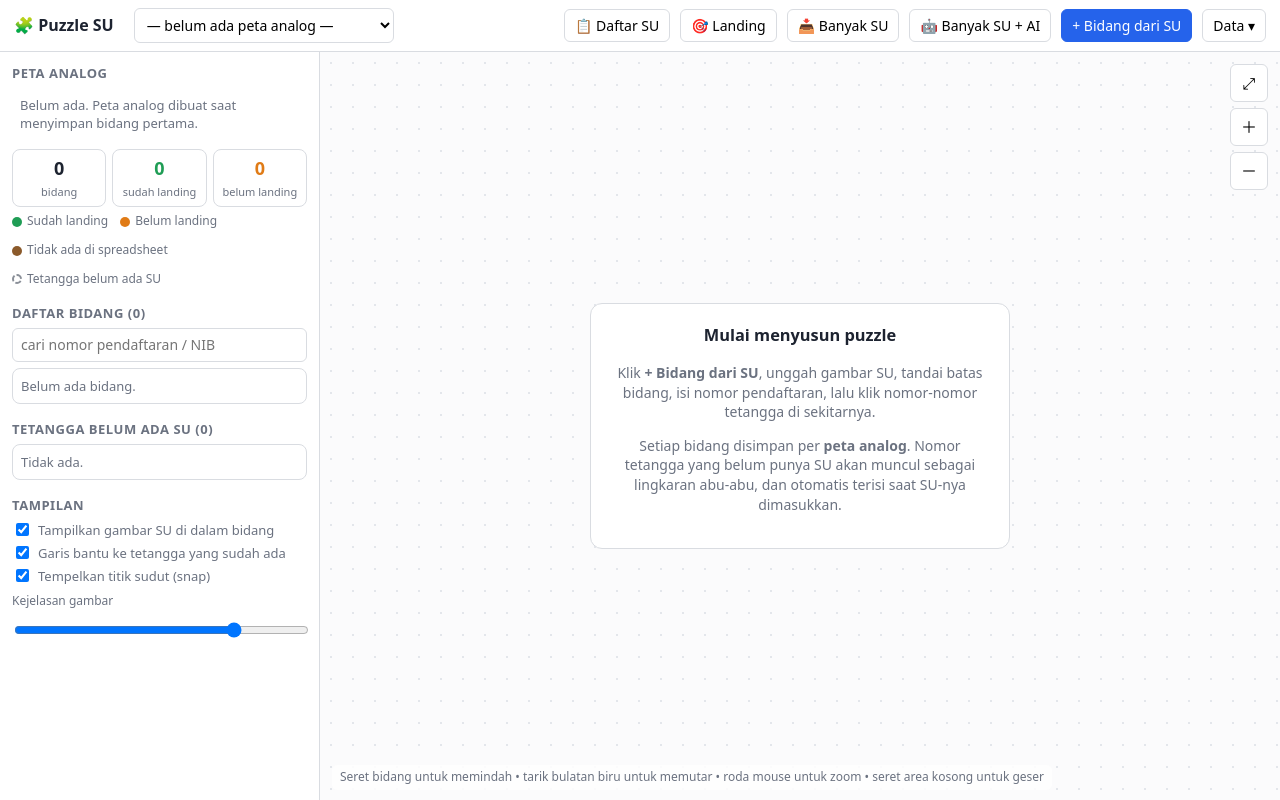
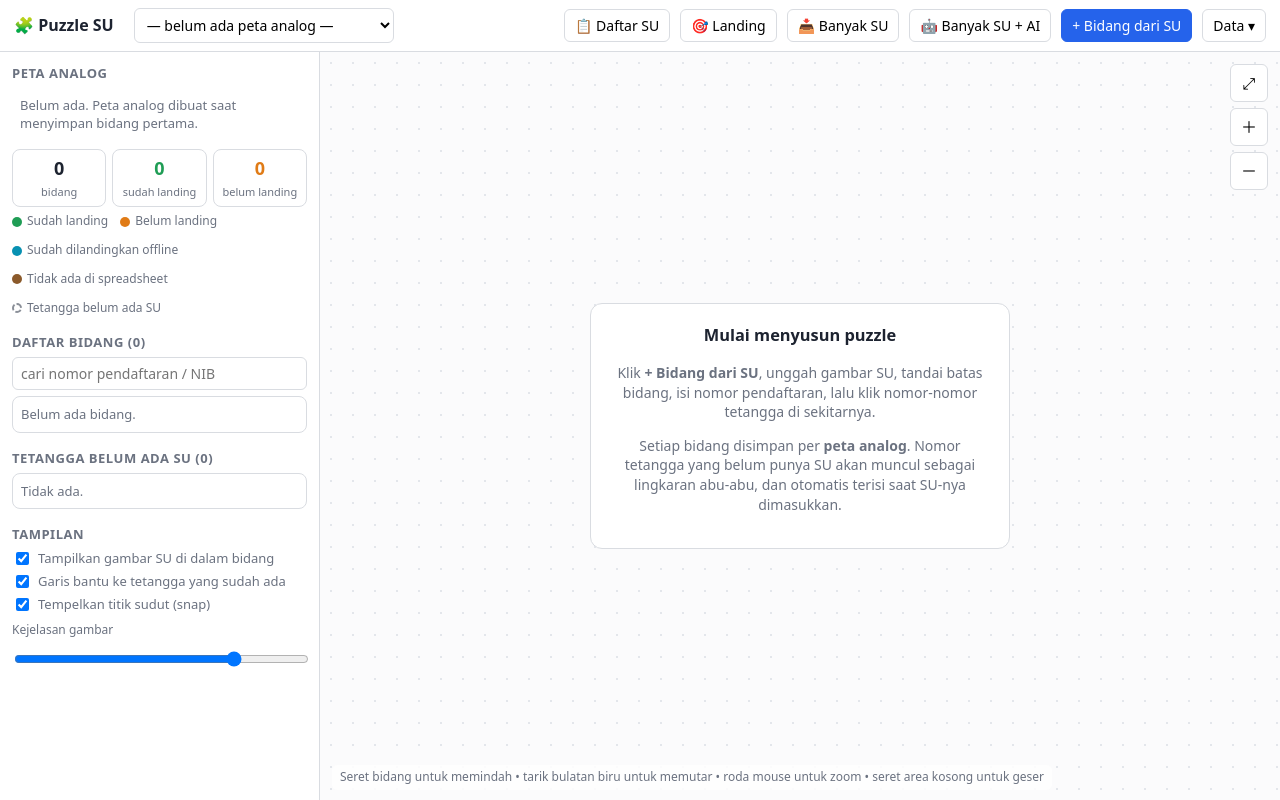
Before and after one commit to kanademonday/puzzle_su, a plain HTML site: page index.html in a window 1280 px wide. Drawn offline with Linux system fonts and the light colour scheme.

Commit message:
Tanda biru muda: belum landing tapi sudah dilandingkan offline
Co-Authored-By: Claude Opus 5.5 <noreply@anthropic.com>
Claude-Session: https://claude.ai/code/session_01CvCUZN29hc2KbTst8aXJ4T

```diff
--- a/index.html
+++ b/index.html
@@ -163,7 +163,8 @@ aside h3:first-child{margin-top:0}
       <label class="stb"><input type="radio" name="fSt" value="belum" checked><span>Belum landing</span></label>
       <label class="stl"><input type="radio" name="fSt" value="landing"><span>Sudah landing</span></label>
     </div>
-    <label class="chk" style="color:#8b5a2b;font-weight:600;margin-top:6px"><input type="checkbox" id="fTdk"> Tidak ada di daftar spreadsheet (tidak bisa dipakai)</label>
+    <label class="chk" style="color:#0891b2;font-weight:600;margin-top:6px"><input type="checkbox" id="fOff"> Sudah dilandingkan offline (sudah kuproses)</label>
+    <label class="chk" style="color:#8b5a2b;font-weight:600"><input type="checkbox" id="fTdk"> Tidak ada di daftar spreadsheet (tidak bisa dipakai)</label>
     <label>Luas (m²) – dipakai agar ukuran puzzle sebanding</label>
     <input id="fLuas" type="number" min="0" step="any" placeholder="dari BT/SU">
     <div class="row">
@@ -241,10 +242,12 @@ const $=s=>document.querySelector(s);
 const uid=()=>Date.now().toString(36)+Math.random().toString(36).slice(2,7);
 const norm=n=>String(n||'').toUpperCase().replace(/\s+/g,'');
 const esc=s=>String(s??'').replace(/[&<>"']/g,c=>({'&':'&amp;','<':'&lt;','>':'&gt;','"':'&quot;',"'":'&#39;'}[c]));
-const COL={landing:'#1f9d55',belum:'#e07b16',kosong:'#8a8f98',sel:'#2563eb',kand:'#d6336c',kand2:'#7c3aed',kand3:'#1e3a8a',tdk:'#8b5a2b'};
+const COL={landing:'#1f9d55',belum:'#e07b16',kosong:'#8a8f98',sel:'#2563eb',kand:'#d6336c',kand2:'#7c3aed',kand3:'#1e3a8a',tdk:'#8b5a2b',off:'#0891b2'};
 // warna bidang: coklat = belum landing tapi tidak ada di daftar spreadsheet (tidak bisa dipakai)
-const wB=b=>b.tidakAda&&b.status!=='landing'?COL.tdk:COL[b.status];
-const stTeks=b=>b.status==='landing'?'sudah landing':b.tidakAda?'tidak ada di spreadsheet':'belum landing';
+// biru muda = belum landing di Bhumi tapi sudah dilandingkan/diproses offline
+const wB=b=>b.status==='landing'?COL.landing:b.offline?COL.off:b.tidakAda?COL.tdk:COL.belum;
+const khusus=b=>b.status!=='landing'&&(b.offline||b.tidakAda); // tidak dipudarkan di mode Landing
+const stTeks=b=>b.status==='landing'?'sudah landing':b.offline?'sudah dilandingkan offline':b.tidakAda?'tidak ada di spreadsheet':'belum landing';
 let toastT;function toast(m,ms=2800){const t=$('#toast');t.textContent=m;t.classList.add('show');clearTimeout(toastT);toastT=setTimeout(()=>t.classList.remove('show'),ms)}
 function arm(btn,fn,txt='Yakin? klik lagi'){ // konfirmasi 2x klik (tanpa confirm())
   if(btn.dataset.arm){delete btn.dataset.arm;btn.textContent=btn.dataset.o;fn();return}
@@ -385,7 +388,7 @@ function jarakBidang(A,B){const a=A.poly.map(q=>keDunia(A,q)),b=B.poly.map(q=>ke
 function hubung(a,b){if(jarakBidang(a,b)<=TOL_DEMPET)return 'dempet';
   if((a.tetangga||[]).some(t=>norm(t.no)===norm(b.no))||(b.tetangga||[]).some(t=>norm(t.no)===norm(a.no)))return 'su';return null}
 // tingkat 1: menempel bidang sudah landing • tingkat 2: menempel tingkat 1 • tingkat 3: menempel tingkat 2, dan semua yang menyambung terus darinya tetap tingkat 3
-function kandidatLanding(){const d=bidangAktif(),L=d.filter(b=>b.status==='landing'),B=d.filter(b=>b.status!=='landing'),hasil=[],lv1=[];
+function kandidatLanding(){const d=bidangAktif(),L=d.filter(b=>b.status==='landing'||b.offline),B=d.filter(b=>b.status!=='landing'&&!b.offline),hasil=[],lv1=[];
   const cek=(b,acuan,level)=>{const dempet=[],su=[];for(const l of acuan){const h=hubung(b,l);if(h==='dempet')dempet.push(l);else if(h==='su')su.push(l)}
     if(dempet.length||su.length){if(!b.tidakAda)hasil.push({b,dempet,su,level});return true}return false}; // coklat: tidak dipakai, tapi tetap penyambung
   B.forEach(b=>{if(cek(b,L,1))lv1.push(b)});const lv2=[];B.forEach(b=>{if(!lv1.includes(b)&&cek(b,lv1,2))lv2.push(b)});
@@ -413,7 +416,7 @@ function draw(){
   for(const b of urut){
     ctx.setTransform(DPR*v.z,0,0,DPR*v.z,DPR*v.x,DPR*v.y);
     ctx.save();ctx.translate(b.x,b.y);ctx.rotate(b.rot);ctx.scale(b.s,b.s);ctx.translate(-b.c[0],-b.c[1]);
-    const kd=kMap&&kMap.get(b),redup=kMap&&b.status!=='landing'&&!kd&&!b.tidakAda,warna=kd?wK(kd):wB(b);if(redup)ctx.globalAlpha=.2;if(b.tidakAda&&b.status!=='landing')ctx.setLineDash([6/(v.z*b.s),4/(v.z*b.s)]);
+    const kd=kMap&&kMap.get(b),redup=kMap&&b.status!=='landing'&&!kd&&!khusus(b),warna=kd?wK(kd):wB(b);if(redup)ctx.globalAlpha=.2;if(b.tidakAda&&!b.offline&&b.status!=='landing')ctx.setLineDash([6/(v.z*b.s),4/(v.z*b.s)]);
     pathPoly(ctx,b.poly);const im=S.opt.img?ambilGambar(b.img):null;
     if(im){ctx.save();ctx.clip();ctx.globalAlpha=S.opt.alpha*(redup?.2:1);ctx.drawImage(im,0,0);ctx.restore()}
     ctx.fillStyle=warna+(im?(kd?'40':'26'):'55');ctx.fill();
@@ -435,7 +438,7 @@ function draw(){
       ctx.strokeStyle='#f59e0b';ctx.lineWidth=2.5;k.titik.forEach(t=>{const a=w2s(t.w);ctx.beginPath();ctx.moveTo(a[0],a[1]);ctx.lineTo(s[0],s[1]);ctx.stroke();ctx.fillStyle='#f59e0b';ctx.beginPath();ctx.arc(a[0],a[1],5,0,7);ctx.fill()})}
     label(k.no,s[0],s[1],pilih?'#fff':'#4b5160',pilih?'#f59e0bf0':'#f1f2f4e6',pilih?13:11,pilih)});
   // nomor pendaftaran tiap bidang
-  for(const b of urut){const s=w2s([b.x,b.y]),kd=kMap&&kMap.get(b);if(kMap&&b.status!=='landing'&&!kd&&!b.tidakAda)ctx.globalAlpha=.35;
+  for(const b of urut){const s=w2s([b.x,b.y]),kd=kMap&&kMap.get(b);if(kMap&&b.status!=='landing'&&!kd&&!khusus(b))ctx.globalAlpha=.35;
     label(b.no,s[0],s[1],'#fff',(b===S.sel?COL.sel:kd?wK(kd):wB(b))+'f0',13);ctx.globalAlpha=1}
   // tetangga yang dicatat dari SU bidang terpilih (termasuk yang sudah didigitasi)
   if(S.sel&&daftar.includes(S.sel))(S.sel.tetangga||[]).forEach(t=>{const s=w2s(keDunia(S.sel,[t.x,t.y]));
@@ -499,10 +502,10 @@ function renderSide(pesan,kosong){
     if(d.length>1)h+=`<label class="chk"><input type="checkbox" id="oAuto" ${S.opt.autoSusun?'checked':''}> Susun ulang otomatis tiap ada bidang baru</label>`}
   else h+=`<div class="empty">Belum ada. Peta analog dibuat saat menyimpan bidang pertama.</div>`;
   h+=`<div class="stats"><div class="stat"><b>${d.length}</b><span>bidang</span></div><div class="stat"><b style="color:${COL.landing}">${nL}</b><span>sudah landing</span></div><div class="stat"><b style="color:${COL.belum}">${d.length-nL}</b><span>belum landing</span></div></div>`;
-  h+=`<div class="legend"><span><i class="dot" style="background:${COL.landing}"></i>Sudah landing</span><span><i class="dot" style="background:${COL.belum}"></i>Belum landing</span><span><i class="dot" style="background:${COL.tdk}"></i>Tidak ada di spreadsheet</span><span><i class="dot" style="border:2px dashed ${COL.kosong}"></i>Tetangga belum ada SU</span></div>`;
+  h+=`<div class="legend"><span><i class="dot" style="background:${COL.landing}"></i>Sudah landing</span><span><i class="dot" style="background:${COL.belum}"></i>Belum landing</span><span><i class="dot" style="background:${COL.off}"></i>Sudah dilandingkan offline</span><span><i class="dot" style="background:${COL.tdk}"></i>Tidak ada di spreadsheet</span><span><i class="dot" style="border:2px dashed ${COL.kosong}"></i>Tetangga belum ada SU</span></div>`;
   if(S.modeLanding){const k=kandidatLanding();
     const n1=k.filter(x=>x.level===1).length,n2=k.filter(x=>x.level===2).length,n3=k.length-n1-n2,wl=l=>l===1?COL.kand:l===2?COL.kand2:COL.kand3;
-    h+=`<h3>🎯 Kandidat landing (${k.length})</h3><div class="empty" style="padding:0 0 6px"><i class="dot" style="display:inline-block;background:${COL.kand}"></i> <b>Tingkat 1 (${n1})</b>: menempel langsung dengan bidang sudah landing.<br>
+    h+=`<h3>🎯 Kandidat landing (${k.length})</h3><div class="empty" style="padding:0 0 6px"><i class="dot" style="display:inline-block;background:${COL.kand}"></i> <b>Tingkat 1 (${n1})</b>: menempel langsung dengan bidang sudah landing atau sudah dilandingkan offline.<br>
       <i class="dot" style="display:inline-block;background:${COL.kand2}"></i> <b>Tingkat 2 (${n2})</b>: menempel dengan bidang tingkat 1.<br>
       <i class="dot" style="display:inline-block;background:${COL.kand3}"></i> <b>Tingkat 3 (${n3})</b>: menempel dengan bidang tingkat 2, dan semua yang menyambung terus darinya.<br><span style="font-size:11px">Menempel = berdempetan di puzzle, atau bertetangga menurut SU.</span></div>
     <div class="list">${k.length?k.map(x=>`<div class="it" data-id="${x.b.id}"><i class="dot" style="background:${wl(x.level)}"></i>${esc(x.b.no)}<small>${x.level>1?'T'+x.level+' lewat ':''}${x.dempet.length?'dempet: '+x.dempet.map(l=>esc(l.no)).join(', '):''}${x.su.length?(x.dempet.length?' • ':'')+'tetangga SU: '+x.su.map(l=>esc(l.no)).join(', '):''}</small></div>`).join(''):'<div class="empty">Belum ada. Tandai dulu bidang yang sudah landing.</div>'}</div>`}
@@ -527,7 +530,8 @@ function renderSide(pesan,kosong){
       return `<button class="chip" data-tn="${esc(norm(t.no))}" style="${gaya}" title="${o?(o.status==='landing'?'sudah didigitasi, sudah landing':'sudah didigitasi, belum landing'):'belum ada SU-nya'}">${esc(t.no)}</button>`}).join('')}</div>
       <div style="font-size:11px;color:var(--mut);margin-top:3px">hijau = sudah landing • oranye = belum landing • putus-putus = belum ada SU</div>`:'<div class="empty" style="padding:0">Tidak ada nomor tetangga tercatat.</div>'}
     <div class="radio" style="margin-top:8px"><label class="stb"><input type="radio" name="sSt" value="belum" ${b.status!=='landing'?'checked':''}><span>Belum landing</span></label><label class="stl"><input type="radio" name="sSt" value="landing" ${b.status==='landing'?'checked':''}><span>Sudah landing</span></label></div>
-    ${b.status!=='landing'?`<label class="chk" style="margin-top:6px;color:#8b5a2b;font-weight:600"><input type="checkbox" id="sTdk" ${b.tidakAda?'checked':''}> Tidak ada di daftar spreadsheet (tidak bisa dipakai)</label>`:''}
+    ${b.status!=='landing'?`<label class="chk" style="margin-top:6px;color:${COL.off};font-weight:600"><input type="checkbox" id="sOff" ${b.offline?'checked':''}> Sudah dilandingkan offline (sudah kuproses)</label>
+      <label class="chk" style="color:#8b5a2b;font-weight:600"><input type="checkbox" id="sTdk" ${b.tidakAda?'checked':''}> Tidak ada di daftar spreadsheet (tidak bisa dipakai)</label>`:''}
     <label>Putar: <span id="selRotV"></span></label><input type="range" id="selRot" min="0" max="360" step="0.5">
     <div class="row" style="margin-top:6px"><button id="r90m">↺ 90°</button><button id="r90p">↻ 90°</button><button id="sKunci" class="${b.kunci?'on':''}">${b.kunci?'🔒 Terkunci':'🔓 Kunci'}</button></div>
     ${b.luas?'':`<label>Skala (tanpa luas): <span id="sclV">${(b.s*100).toFixed(1)} cm/px</span></label><input type="range" id="scl" min="-3" max="3" step="0.01" value="${Math.log10(b.s)}">`}
@@ -538,7 +542,7 @@ function renderSide(pesan,kosong){
     <div class="row" style="margin-top:4px"><button id="gSalin" title="Salin gambar potongan, lalu Ctrl+V di AutoCAD">🖼️ Salin gambar</button><button id="gSimpan" title="JPG + world file (.jgw) untuk MAPIINSERT di AutoCAD Map 3D">💾 Simpan gambar</button></div>
     <div class="row" style="margin-top:8px"><button id="sEdit">✏️ Edit SU</button><button id="sDel" class="dan">🗑 Hapus</button></div></div>`}
   h+=`<h3>Daftar bidang (${d.length})</h3><input id="cari" placeholder="cari nomor pendaftaran / NIB" value="${esc(cari)}" style="margin-bottom:6px">`;
-  h+=`<div class="list">${fil.length?fil.sort((a,b)=>a.no.localeCompare(b.no,'id',{numeric:true})).map(b=>`<div class="it ${b===S.sel?'sel':''}" data-id="${b.id}"><i class="dot" style="background:${wB(b)}"></i>${esc(b.no)}<small>${b.tidakAda&&b.status!=='landing'?'tidak ada di spreadsheet • ':''}${b.luas?b.luas+' m²':''}</small></div>`).join(''):'<div class="empty">Belum ada bidang.</div>'}</div>`;
+  h+=`<div class="list">${fil.length?fil.sort((a,b)=>a.no.localeCompare(b.no,'id',{numeric:true})).map(b=>`<div class="it ${b===S.sel?'sel':''}" data-id="${b.id}"><i class="dot" style="background:${wB(b)}"></i>${esc(b.no)}<small>${khusus(b)?stTeks(b)+' • ':''}${b.luas?b.luas+' m²':''}</small></div>`).join(''):'<div class="empty">Belum ada bidang.</div>'}</div>`;
   const ks=[...info.kosong.values()].sort((a,b)=>a.no.localeCompare(b.no,'id',{numeric:true}));
   h+=`<h3>Tetangga belum ada SU (${ks.length})</h3><div class="list">${ks.length?ks.map(k=>`<div class="it" data-k="${esc(norm(k.no))}"><i class="dot" style="border:2px dashed ${COL.kosong}"></i>${esc(k.no)}<small>dari ${k.titik.map(t=>esc(t.pemilik.no)).join(', ')}</small></div>`).join(''):'<div class="empty">Tidak ada.</div>'}</div>`;
   h+=`<h3>Tampilan</h3>
@@ -556,7 +560,8 @@ function renderSide(pesan,kosong){
   on('selRot','change',()=>simpanBidang(S.sel));
   on('r90m','click',()=>{if(S.sel.kunci)return;S.sel.rot-=Math.PI/2;simpanBidang(S.sel);updRot();draw()});
   on('r90p','click',()=>{if(S.sel.kunci)return;S.sel.rot+=Math.PI/2;simpanBidang(S.sel);updRot();draw()});
-  on('sTdk','change',e=>{S.sel.tidakAda=e.target.checked;simpanBidang(S.sel);renderSide();draw();toast(e.target.checked?`Bidang ${S.sel.no} ditandai coklat: tidak ada di spreadsheet`:`Tanda coklat bidang ${S.sel.no} dihapus`,2500)});
+  on('sOff','change',e=>{S.sel.offline=e.target.checked;if(e.target.checked)S.sel.tidakAda=false;simpanBidang(S.sel);renderSide();draw();toast(e.target.checked?`Bidang ${S.sel.no} ditandai biru muda: sudah dilandingkan offline`:`Tanda offline bidang ${S.sel.no} dihapus`,2500)});
+  on('sTdk','change',e=>{S.sel.tidakAda=e.target.checked;if(e.target.checked)S.sel.offline=false;simpanBidang(S.sel);renderSide();draw();toast(e.target.checked?`Bidang ${S.sel.no} ditandai coklat: tidak ada di spreadsheet`:`Tanda coklat bidang ${S.sel.no} dihapus`,2500)});
   on('sKunci','click',()=>{S.sel.kunci=!S.sel.kunci;simpanBidang(S.sel);renderSide();draw()});
   on('scl','input',e=>{S.sel.s=Math.pow(10,+e.target.value);$('#sclV').textContent=(S.sel.s*100).toFixed(1)+' cm/px';draw()});
   on('scl','change',()=>simpanBidang(S.sel));
@@ -589,7 +594,7 @@ function renderSide(pesan,kosong){
 const E={open:false,b:null,img:null,imgId:null,imgData:null,poly:[],tet:[],closed:false,mode:'batas',v:{x:0,y:0,z:1},drag:null,popIdx:-1,popPt:null,saran:[],draft:null,stack:[],hi:0,halState:{}};
 const ecv=$('#ecv'),ectx=ecv.getContext('2d');
 function bukaEditor(b,noAwal,draft){
-  E.open=true;E.b=b;E.draft=draft||null;E.konfSU=null;$('#fTdk').checked=!!(b&&b.tidakAda);E.halState={};E.hi=draft?draft.gi||0:0;E.saran=draft?(draft.sekitar||[]):[];E.stack=[];$('#modal').hidden=false;
+  E.open=true;E.b=b;E.draft=draft||null;E.konfSU=null;$('#fTdk').checked=!!(b&&b.tidakAda);$('#fOff').checked=!!(b&&b.offline);E.halState={};E.hi=draft?draft.gi||0:0;E.saran=draft?(draft.sekitar||[]):[];E.stack=[];$('#modal').hidden=false;
   $('#eTitle').textContent=b?'Edit bidang '+b.no:draft?'Digitasi SU dari antrian – '+draft.nama:'Tambah bidang dari SU';
   const p=b?S.peta.find(x=>x.id===b.petaId):petaAktif();
   $('#fPeta').value=draft&&draft.petaNama?draft.petaNama:p?p.nama:'';$('#fNo').value=b?b.no:draft?(draft.no||''):(noAwal||'');
@@ -693,6 +698,7 @@ window.addEventListener('paste',e=>{if(!E.open)return;
   const it=[...(e.clipboardData?.items||[])].find(i=>i.type.startsWith('image/'));if(it){e.preventDefault();bacaFile(it.getAsFile())}});
 $('#fNo').addEventListener('input',eDraw);
 $('#eCancel').onclick=tutupEditor;
+$('#fOff').onchange=e=>{if(e.target.checked)$('#fTdk').checked=false};$('#fTdk').onchange=e=>{if(e.target.checked)$('#fOff').checked=false};
 window.addEventListener('keydown',e=>{if(E.open&&e.key==='Escape'&&$('#pop').hidden)tutupEditor()});
 $('#eSave').onclick=()=>{
   if(!$('#pop').hidden)okPop();
@@ -711,7 +717,7 @@ $('#eSave').onclick=()=>{
   const lama=E.b,baru=!lama,ganti=lama&&lama.petaId!==p.id;
   const b=lama||{id:uid(),dibuat:Date.now(),kunci:false};
   if(E.imgData){if(b.img)dbDel('img',b.img);b.img=uid();dbPut('img',{id:b.img,data:E.imgData});imgEl.delete(b.img)}
-  const cLama=b.c;b.petaId=p.id;b.no=no;b.status=document.querySelector('input[name=fSt]:checked').value;b.tidakAda=b.status!=='landing'&&$('#fTdk').checked;
+  const cLama=b.c;b.petaId=p.id;b.no=no;b.status=document.querySelector('input[name=fSt]:checked').value;b.offline=b.status!=='landing'&&$('#fOff').checked;b.tidakAda=b.status!=='landing'&&!b.offline&&$('#fTdk').checked;
   b.luas=parseFloat($('#fLuas').value)||0;b.nib=$('#fNib').value.trim();b.su=$('#fSu').value.trim();b.catatan=$('#fCat').value.trim();
   b.poly=E.poly.map(q=>[+q[0].toFixed(2),+q[1].toFixed(2)]);b.tetangga=E.tet.filter(t=>t.no.trim()).map(t=>({no:t.no.trim(),x:+t.x.toFixed(2),y:+t.y.toFixed(2)}));
   b.c=pusat(b.poly);b.s=hitungSkala(b);if(E.draft)b.berkas=E.draft.nama;
@@ -926,7 +932,7 @@ $('#stage').addEventListener('drop',e=>{e.preventDefault();if(e.dataTransfer.fil
 // Koordinat AutoCAD = koordinat puzzle (meter), Y dibalik. Ukuran bidang sudah sesuai luas.
 const namaAman=t=>String(t).replace(/[^\w\-]+/g,'_');
 function lispBidang(daftar){const f=v=>v.toFixed(4),q=t=>String(t).replace(/["\\]/g,'');
-  const bag=daftar.map(b=>{const lay=b.status==='landing'?'SU_SUDAH_LANDING':b.tidakAda?'SU_TIDAK_ADA_SPREADSHEET':'SU_BELUM_LANDING';const v=b.poly.map(p=>keDunia(b,p));
+  const bag=daftar.map(b=>{const lay=b.status==='landing'?'SU_SUDAH_LANDING':b.offline?'SU_LANDING_OFFLINE':b.tidakAda?'SU_TIDAK_ADA_SPREADSHEET':'SU_BELUM_LANDING';const v=b.poly.map(p=>keDunia(b,p));
     return `(entmake (list '(0 . "LWPOLYLINE") '(100 . "AcDbEntity") '(8 . "${lay}") '(100 . "AcDbPolyline") (cons 90 ${v.length}) '(70 . 1) ${v.map(w=>`(list 10 ${f(w[0])} ${f(-w[1])})`).join(' ')}))`+
       ` (entmake (list '(0 . "TEXT") '(8 . "NO_PENDAFTARAN") (list 10 ${f(b.x)} ${f(-b.y)} 0.0) '(40 . 1.5) '(1 . "${q(b.no)}") '(72 . 1) '(73 . 2) (list 11 ${f(b.x)} ${f(-b.y)} 0.0)))`});
   return `(progn ${bag.join(' ')} (princ "\\nPuzzle SU: ${daftar.length} bidang digambar. Ketik ZOOM lalu E bila belum terlihat.") (princ))`}
@@ -990,7 +996,7 @@ function imporJSON(f){const rd=new FileReader();rd.onload=()=>{try{const d=JSON.
   if(!S.aktif&&S.peta[0])S.aktif=S.peta[0].id;renderSel();renderSide();fit();toast(`Impor selesai: ${nb} bidang masuk${nl?`, ${nl} dilewati (versi lokal lebih baru)`:''}`,4000)}catch(e){toast('Gagal impor: '+e.message,4000)}};rd.readAsText(f)}
 function eksporDXF(){const d=bidangAktif();if(!d.length)return toast('Peta ini belum punya bidang');const o=['0','SECTION','2','ENTITIES'];const f=n=>(+n).toFixed(3);
   const teks=(lay,x,y,h,t)=>o.push('0','TEXT','8',lay,'10',f(x),'20',f(-y),'30','0','40',h,'1',String(t),'72','1','73','2','11',f(x),'21',f(-y),'31','0');
-  d.forEach(b=>{const lay=b.status==='landing'?'SU_SUDAH_LANDING':b.tidakAda?'SU_TIDAK_ADA_SPREADSHEET':'SU_BELUM_LANDING';o.push('0','POLYLINE','8',lay,'66','1','70','1','10','0','20','0','30','0');
+  d.forEach(b=>{const lay=b.status==='landing'?'SU_SUDAH_LANDING':b.offline?'SU_LANDING_OFFLINE':b.tidakAda?'SU_TIDAK_ADA_SPREADSHEET':'SU_BELUM_LANDING';o.push('0','POLYLINE','8',lay,'66','1','70','1','10','0','20','0','30','0');
     b.poly.forEach(q=>{const w=keDunia(b,q);o.push('0','VERTEX','8',lay,'10',f(w[0]),'20',f(-w[1]),'30','0')});o.push('0','SEQEND','8',lay);teks('NO_PENDAFTARAN',b.x,b.y,'2',b.no)});
   infoTetangga(d).kosong.forEach(k=>k.titik.forEach(t=>teks('TETANGGA_BELUM_ADA_SU',t.w[0],t.w[1],'1.5',k.no)));
   o.push('0','ENDSEC','0','EOF');download(`${petaAktif().nama.replace(/[^\w\- ]+/g,'_')}.dxf`,o.join('\r\n'),'application/dxf');
```
Also changed, not shown: 1 other file.
